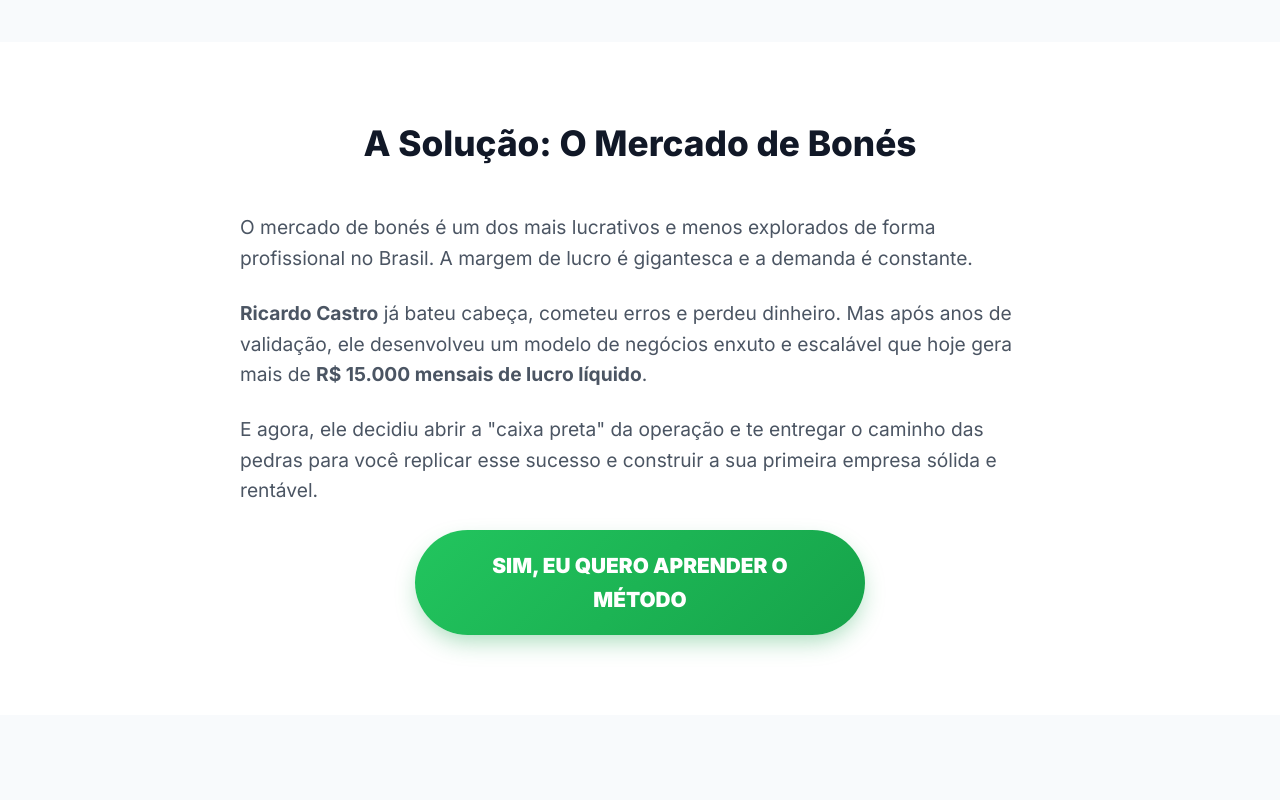
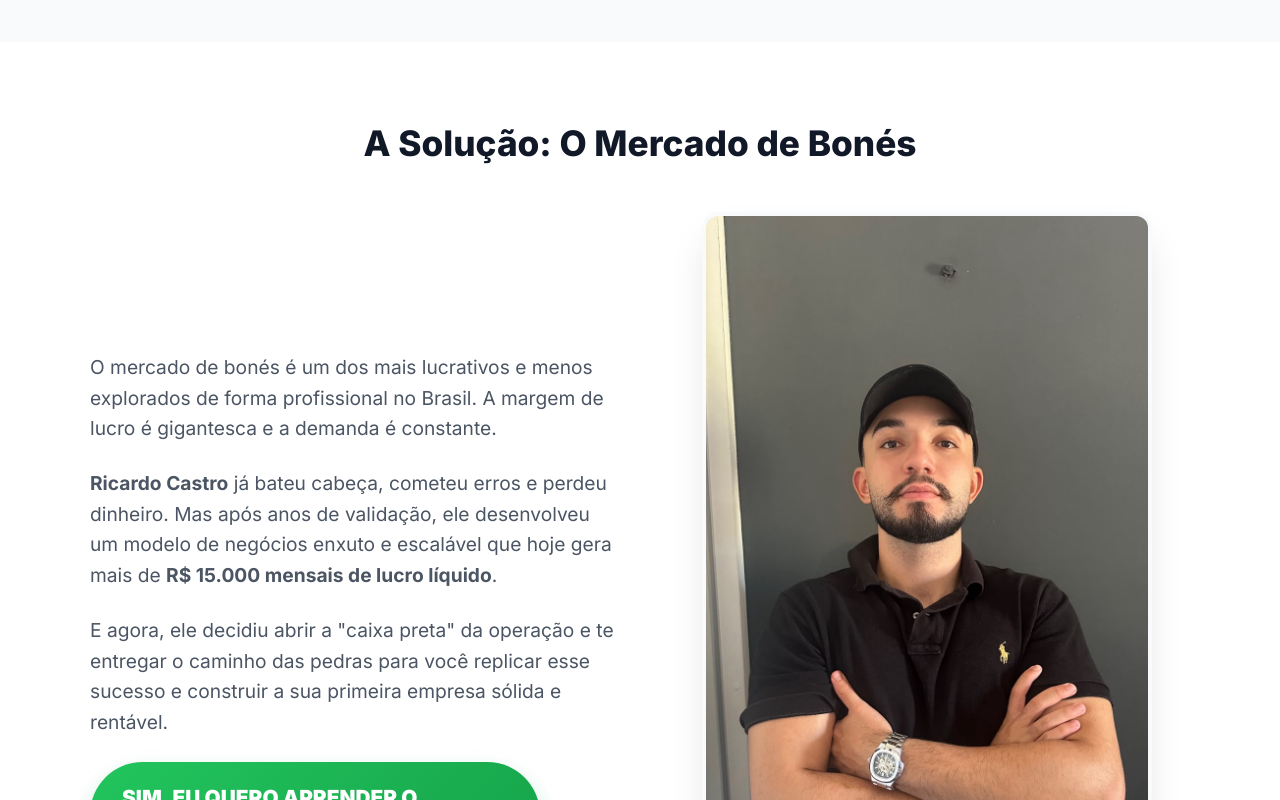
Before and after one commit to marlin-stenio-lima/digital, a Next.js app: page /fabrica-de-bones in a window 1280 px wide. Shown: the part 1880-2680 px from the top of the page. Built offline with nearby package versions, Linux system fonts and the light colour scheme; no server answers.

Commit message:
Add Ricardo biography picture and layout

```diff
--- a/src/app/fabrica-de-bones/page.module.css
+++ b/src/app/fabrica-de-bones/page.module.css
@@ -282,9 +282,38 @@
   text-align: center;
 }
 
-.solutionContent {
-  max-width: 800px;
+.solutionContainer {
+  max-width: 1100px;
   margin: 0 auto;
+}
+
+.solutionGrid {
+  display: flex;
+  flex-wrap: wrap;
+  gap: 3rem;
+  align-items: center;
+  text-align: left;
+}
+
+.solutionText {
+  flex: 1;
+  min-width: 300px;
+}
+
+.solutionImageWrapper {
+  flex: 1;
+  min-width: 300px;
+  display: flex;
+  justify-content: center;
+}
+
+.ricardoImage {
+  width: 100%;
+  max-width: 450px;
+  height: auto;
+  border-radius: 16px;
+  box-shadow: 0 20px 40px -10px rgba(0, 0, 0, 0.15);
+  border: 4px solid #f8fafc;
 }
 
 .paragraph {
--- a/src/app/fabrica-de-bones/page.tsx
+++ b/src/app/fabrica-de-bones/page.tsx
@@ -114,8 +114,11 @@ export default function FabricaDeBonesLP() {
 
         {/* SOLUTION & AUTHORITY SECTION */}
         <section className={styles.solutionSection}>
-          <div className={styles.solutionContent}>
+          <div className={styles.solutionContainer}>
             <h2 className={styles.sectionTitle}>A Solução: O Mercado de Bonés</h2>
+
+            <div className={styles.solutionGrid}>
+              <div className={styles.solutionText}>
                 <p className={styles.paragraph}>
                   O mercado de bonés é um dos mais lucrativos e menos explorados de forma profissional no Brasil. A margem de lucro é gigantesca e a demanda é constante.
                 </p>
@@ -125,10 +128,21 @@ export default function FabricaDeBonesLP() {
                 <p className={styles.paragraph}>
                   E agora, ele decidiu abrir a "caixa preta" da operação e te entregar o caminho das pedras para você replicar esse sucesso e construir a sua primeira empresa sólida e rentável.
                 </p>
-
                 <Link href="/fabrica-de-bones/checkout" className={styles.ctaButtonSec}>
                   SIM, EU QUERO APRENDER O MÉTODO
                 </Link>
+              </div>
+
+              <div className={styles.solutionImageWrapper}>
+                <Image
+                  src="/images/ricardo.jpeg"
+                  alt="Ricardo Castro"
+                  width={400}
+                  height={500}
+                  className={styles.ricardoImage}
+                />
+              </div>
+            </div>
           </div>
         </section>
 
```
Also changed, not shown: public/images/ricardo.jpeg (added). Lines whose indentation alone changed are shown as unchanged.
